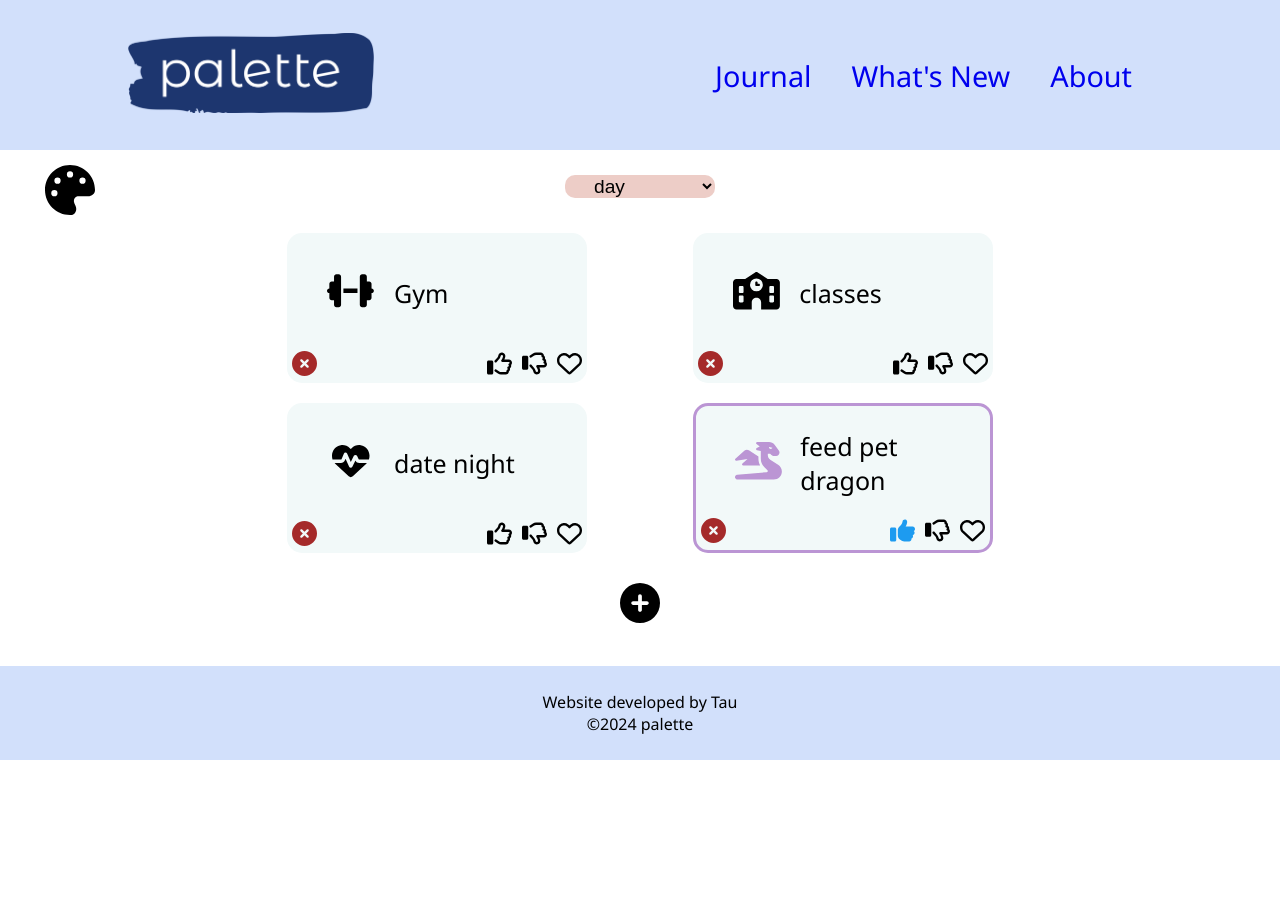
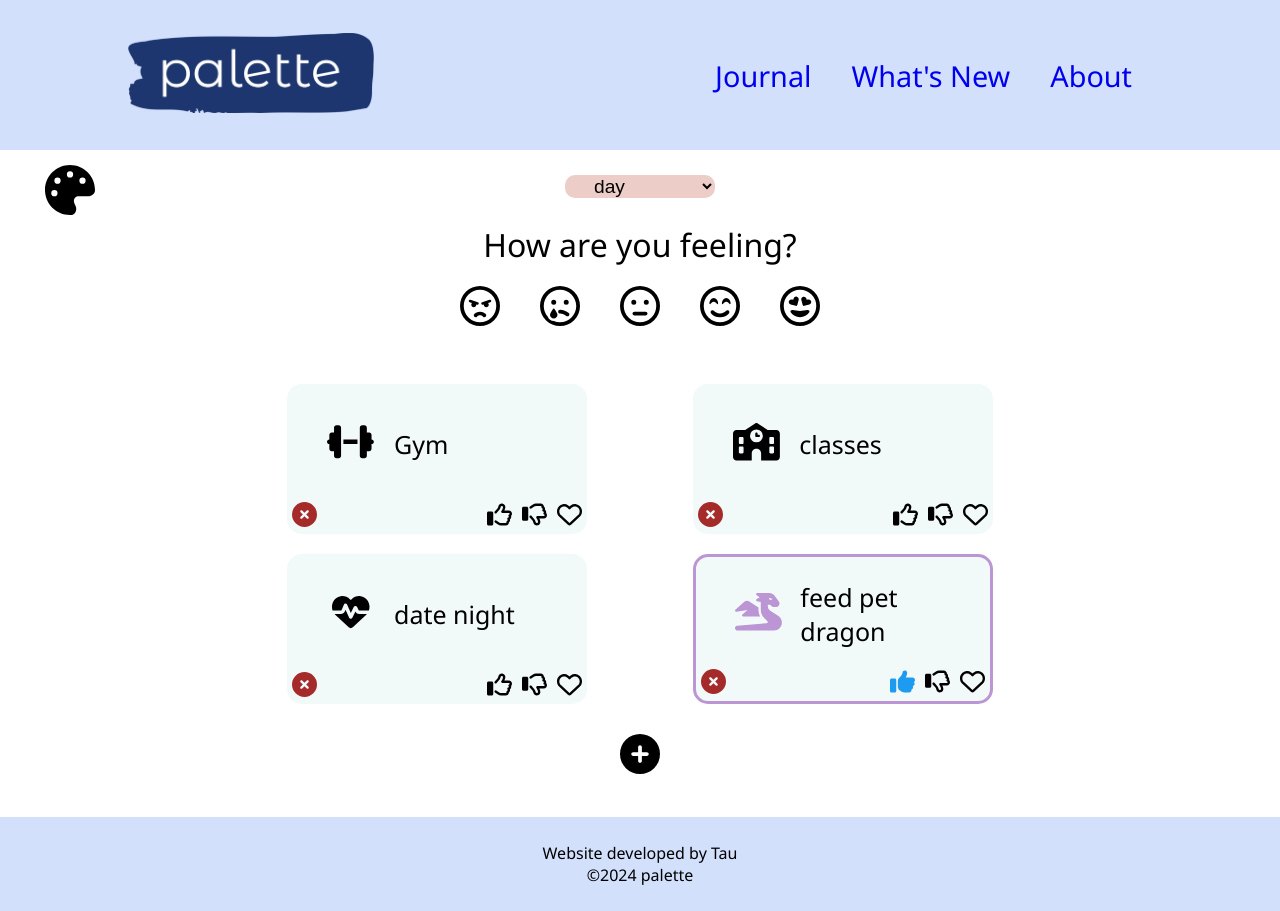
Before and after one commit to taujeng/palette, a Next.js app: page /day in a window 1280 px wide. Before the commit the page ends 800 px from the top, so only its background shows below. Built offline with nearby package versions, Linux system fonts and the light colour scheme.

Commit message:
Add Mood's emotions + UI

```diff
--- /dev/null
+++ b/src/app/components/dayUse/mood/Mood.jsx
@@ -0,0 +1,30 @@
+'use client'
+
+import React,{ useState } from 'react'
+import { faFaceSadTear, faFaceAngry, faFaceMeh, faFaceGrinHearts, faFaceSmileBeam} from "@fortawesome/free-regular-svg-icons";
+import { FontAwesomeIcon } from '@fortawesome/react-fontawesome';
+import './mood.css'
+
+
+const Mood = () => {
+  const [currentMood, setCurrentMood] = useState("");
+
+  const handleMoodChange = (emotion) => {
+    setCurrentMood(emotion);
+  }
+
+  return (
+    <div className="mood-container">
+      {!currentMood && <h1>How are you feeling?</h1>}
+      <div className="mood-choices">
+        <FontAwesomeIcon className={`mood-icon angry ${currentMood === "angry" ? "selected" : null}`} icon={faFaceAngry} onClick={()=> handleMoodChange("angry")}/>
+        <FontAwesomeIcon className={`mood-icon sad ${currentMood === "sad" ? "selected" : null}`} icon={faFaceSadTear} onClick={()=> handleMoodChange("sad")}/>
+        <FontAwesomeIcon className={`mood-icon meh ${currentMood === "meh" ? "selected" : null}`} icon={faFaceMeh} onClick={()=> handleMoodChange("meh")}/>
+        <FontAwesomeIcon className={`mood-icon happy ${currentMood === "happy" ? "selected" : null}`} icon={faFaceSmileBeam} onClick={()=> handleMoodChange("happy")}/>
+        <FontAwesomeIcon className={`mood-icon love ${currentMood === "love" ? "selected" : null}`} icon={faFaceGrinHearts} onClick={()=> handleMoodChange("love")}/>
+      </div>
+    </div>
+  )
+}
+
+export default Mood
--- /dev/null
+++ b/src/app/components/dayUse/mood/mood.css
@@ -0,0 +1,67 @@
+@keyframes shake {
+  0% {
+    transform: translateX(0);
+  }
+  25% {
+    transform: translateX(-5px);
+  }
+  50% {
+    transform: translateX(5px);
+  }
+  75% {
+    transform: translateX(-5px);
+  }
+  100% {
+    transform: translateX(0);
+  }
+}
+@keyframes grow {
+  0% {
+    transform: scale(1);
+  }
+  100% {
+    transform: scale(1.5);
+  }
+}
+.mood-container {
+  padding-top: 0px;
+  margin-bottom: 40px;
+  display: flex;
+  flex-direction: column;
+  justify-content: center;
+  align-items: center;
+}
+.mood-container .mood-choices {
+  margin-top: 15px;
+}
+.mood-container .mood-choices .mood-icon {
+  height: 40px;
+  margin: 5px 20px;
+  transition: all 0.4s ease;
+}
+.mood-container .mood-choices .mood-icon.selected {
+  transform: scale(1.5);
+}
+.mood-container .mood-choices .mood-icon:hover {
+  transform: scale(1.5);
+}
+.mood-container .mood-choices .mood-icon.angry:hover,
+.mood-container .mood-choices .mood-icon.angry.mood-icon.selected {
+  color: crimson;
+}
+.mood-container .mood-choices .mood-icon.sad:hover,
+.mood-container .mood-choices .mood-icon.sad.mood-icon.selected {
+  color: blue;
+}
+.mood-container .mood-choices .mood-icon.meh:hover,
+.mood-container .mood-choices .mood-icon.meh.mood-icon.selected {
+  color: orange;
+}
+.mood-container .mood-choices .mood-icon.happy:hover,
+.mood-container .mood-choices .mood-icon.happy.mood-icon.selected {
+  color: green;
+}
+.mood-container .mood-choices .mood-icon.love:hover,
+.mood-container .mood-choices .mood-icon.love.mood-icon.selected {
+  color: orchid;
+}/*# sourceMappingURL=mood.css.map */
--- /dev/null
+++ b/src/app/components/dayUse/mood/mood.scss
@@ -0,0 +1,59 @@
+@keyframes shake {
+  0% { transform: translateX(0); }
+  25% { transform: translateX(-5px); }
+  50% { transform: translateX(5px); }
+  75% { transform: translateX(-5px); }
+  100% { transform: translateX(0); }
+}
+@keyframes grow {
+  0% { transform: scale(1); }
+  100% { transform: scale(1.5); }
+}
+
+.mood-container {
+  padding-top: 0px;
+  margin-bottom: 40px;
+  display: flex;
+  flex-direction: column;
+  justify-content: center;
+  align-items: center;
+  .mood-choices {
+    margin-top: 15px;
+    .mood-icon {
+      height: 40px;
+      margin: 5px 20px;
+      transition: all 0.4s ease;
+    }
+    .mood-icon.selected {
+      transform: scale(1.5);
+    }
+    .mood-icon:hover{
+      transform: scale(1.5);
+    }
+    .mood-icon.angry:hover,
+    .mood-icon.angry.mood-icon.selected
+    {
+      color: crimson;
+    }
+    .mood-icon.sad:hover,
+    .mood-icon.sad.mood-icon.selected
+    {
+      color: blue;
+    }
+    .mood-icon.meh:hover,
+    .mood-icon.meh.mood-icon.selected
+    {
+      color: orange;
+    }
+    .mood-icon.happy:hover,
+    .mood-icon.happy.mood-icon.selected
+    {
+      color: green;
+    }
+    .mood-icon.love:hover,
+    .mood-icon.love.mood-icon.selected
+    {
+      color: orchid;
+    }
+  }
+}
--- a/src/app/day/page.tsx
+++ b/src/app/day/page.tsx
@@ -10,6 +10,7 @@ import { FontAwesomeIcon } from '@fortawesome/react-fontawesome';
 import NewDailyEntry from "../components/modals/newDailyEntry/NewDailyEntry"
 import { MyEntryObject } from "../utils/interfaceLibrary"
 import ColorPalette from "../components/modals/colorPalette/ColorPalette"
+import Mood from "../components/dayUse/mood/Mood"
 
 export default function Day() {
 
@@ -38,6 +39,7 @@ export default function Day() {
   return (
     <main className="day-container">
       <TimeMenu time="day"/>
+      <Mood />
       {state[getDate()] && <ColorPalette status={showColorPalette} setStatus={() => setShowColorPalette(!showColorPalette)} />}
       {state[getDate()] && state[getDate()].entries.length > 0 ?
         <div className="entry-container">
```
Also changed, not shown: 1 other file (tests, documents, lock files or other folders).
